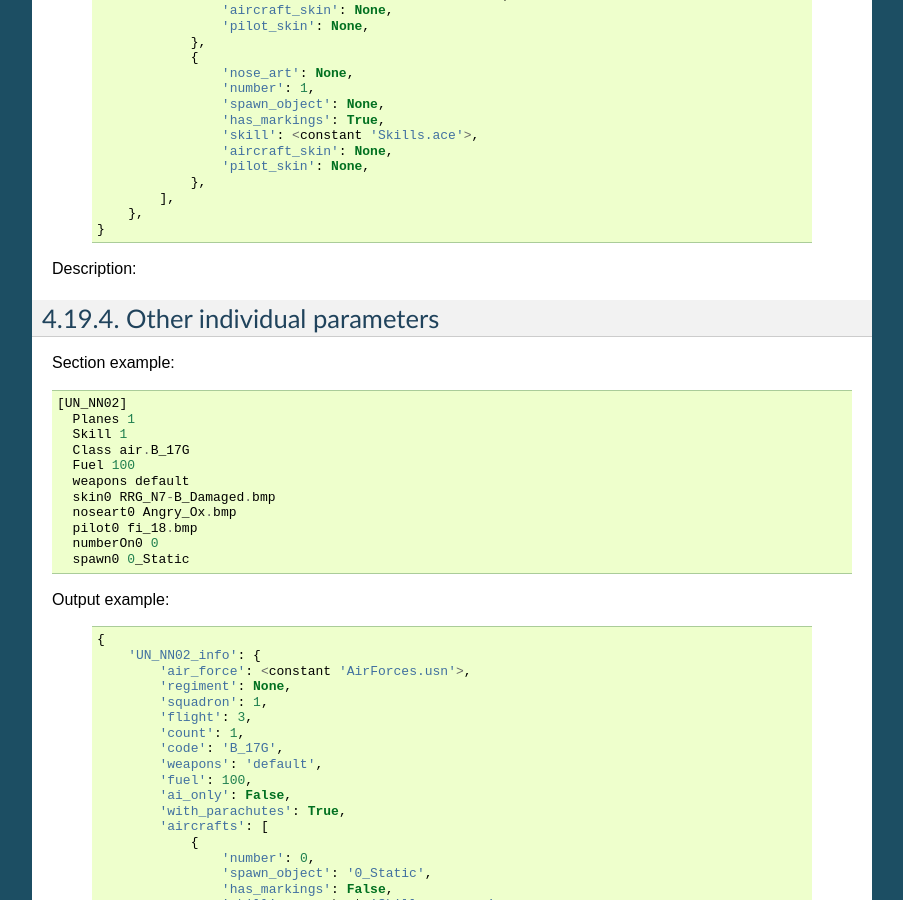
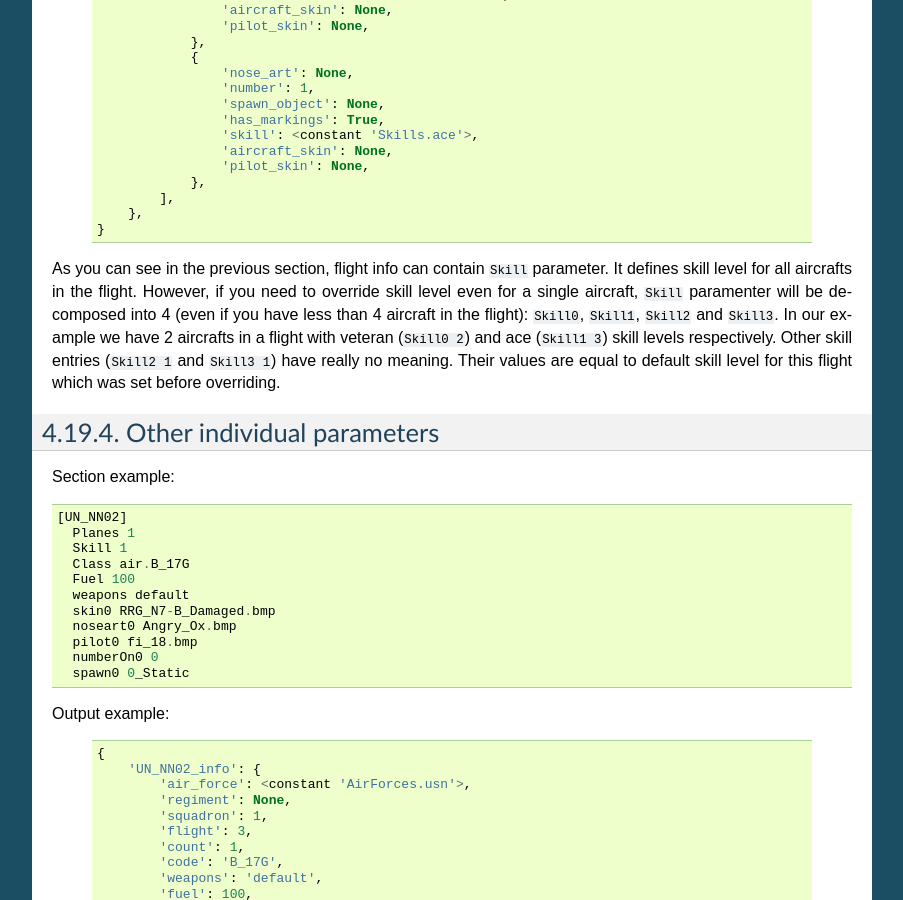
Before and after one commit to IL2HorusTeam/il2fb-mission-parser, a Sphinx documentation site: the page built from docs/parsers/flight-info.rst, in a window 1280 px wide and 900 px high, scrolled down 3801 px. Shown: the whole window, without its empty margins (248-1151 px from the left). Built offline with Sphinx 7.4.7, drawn with Linux system fonts in a browser that asks for light colours.

Commit message:
update docs

```diff
--- a/docs/parsers/flight-info.rst
+++ b/docs/parsers/flight-info.rst
@@ -240,10 +240,15 @@ Output example:
           },
       }
 
-
-Description:
-
-.. todo::
+As you can see in the previous section, flight info can contain ``Skill``
+parameter. It defines skill level for all aircrafts in the flight. However,
+if you need to override skill level even for a single aircraft, ``Skill``
+paramenter will be decomposed into 4 (even if you have less than 4 aircraft in
+the flight): ``Skill0``, ``Skill1``, ``Skill2`` and ``Skill3``. In our example
+we have 2 aircrafts in a flight with veteran (``Skill0 2``) and ace
+(``Skill1 3``) skill levels respectively. Other skill entries (``Skill2 1`` and
+``Skill3 1``) have really no meaning. Their values are equal to default skill
+level for this flight which was set before overriding.
 
 
 Other individual parameters
```
